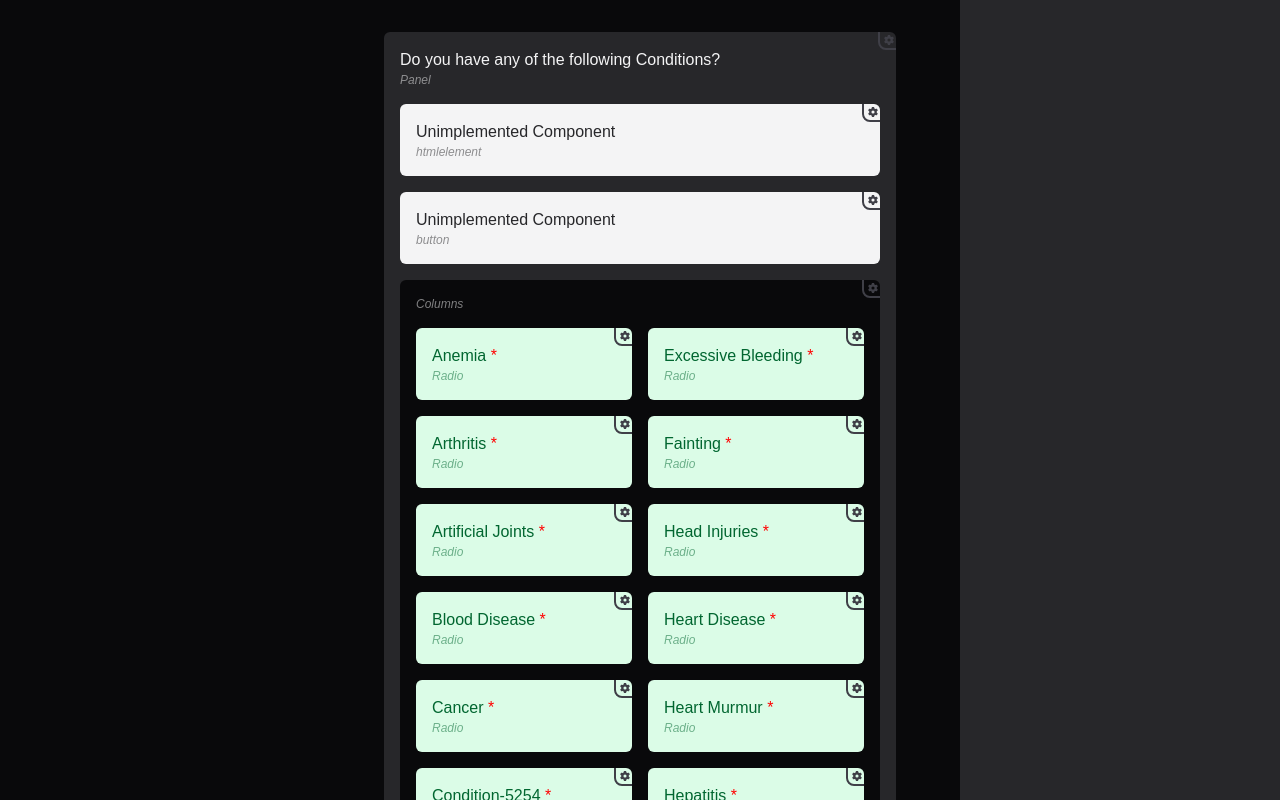
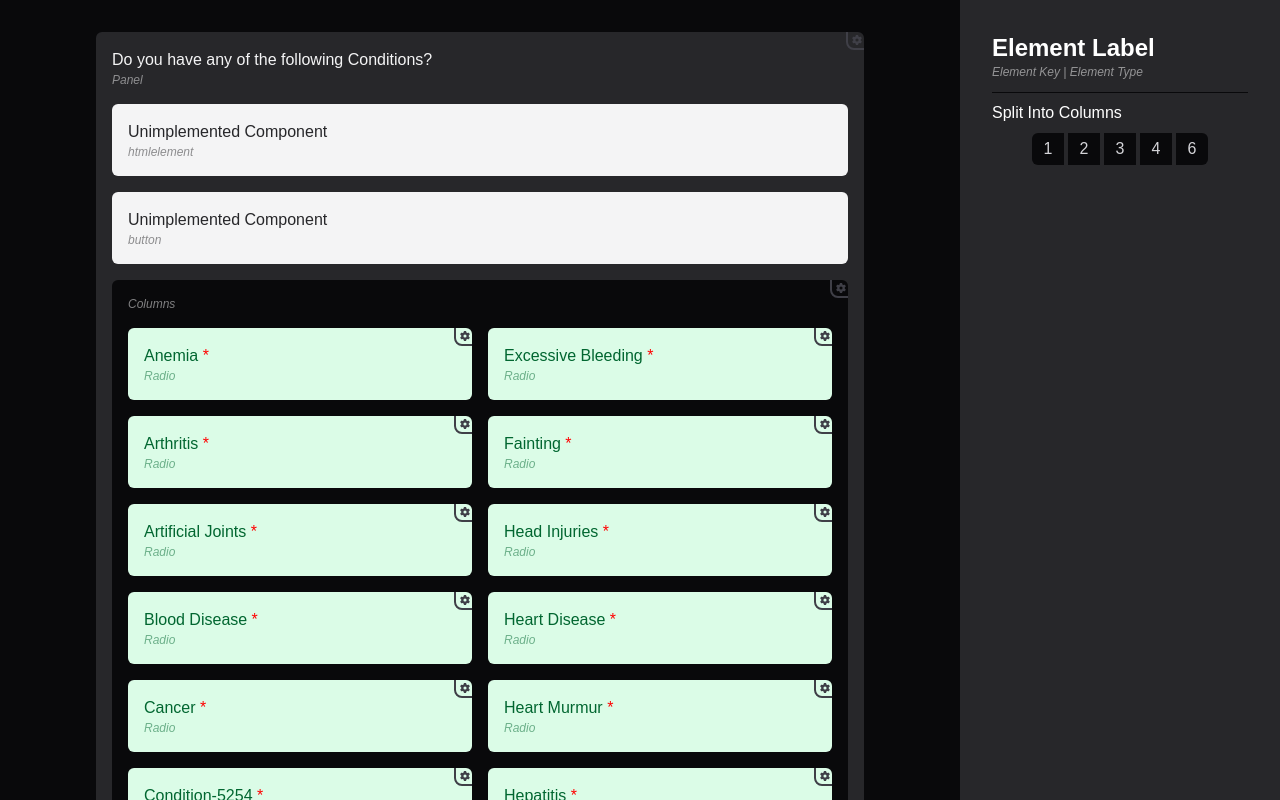
Before and after one commit to NexHealth-Ethan-Breinholt/Form-Edits, a Next.js app: page / in a window 1280 px wide. Built offline with nearby package versions, Linux system fonts and the light colour scheme.

Commit message:
Updated styling

```diff
--- a/src/app/components/form-components/label-container.tsx
+++ b/src/app/components/form-components/label-container.tsx
@@ -11,16 +11,17 @@ interface LabelContainerProps {
     icon?: React.ReactNode,
     columnSizes?: number[],
     columnContent?: React.ReactNode[],
+    showSettingsButton?: boolean,
 }
 
-export default function LabelContainer({ label, showLabel, sublabel, required, className, icon, columnSizes, columnContent }: LabelContainerProps) {
+export default function LabelContainer({ label, showLabel, sublabel, required, className, icon, columnSizes, columnContent, showSettingsButton = true }: LabelContainerProps) {
     const remainingColumnSize = columnSizes != null ? 12 - columnSizes.reduce((acc, num) => acc + num, 0) : 0;
 
     return (
         <div className={`relative p-4 rounded-md ${className} relative overflow-hidden`}>
-            <div className="absolute top-0 right-0 pl-[1px] pb-[1px] w-4 h-4 outline-2 outline-zinc-700 hover:brightness-125 transition text-zinc-700 cursor-pointer rounded-bl-md grid place-items-center">
+            {showSettingsButton && <button className="absolute top-0 right-0 pl-[1px] pb-[1px] w-4 h-4 outline-2 outline-zinc-700 hover:brightness-125 transition text-zinc-700 rounded-bl-md grid place-items-center">
                 <FaGear size={10} />
-            </div>
+            </button>}
 
             {icon && <div className="grid place-items-center inset-0 absolute">{icon}</div>}
             {showLabel && <h2 className={required ? "required" : ""}>{label}</h2>}
--- a/src/app/components/form-components/unimplemented.tsx
+++ b/src/app/components/form-components/unimplemented.tsx
@@ -6,6 +6,6 @@ interface UnimplementedProps {
 
 export default function Unimplemented({ type }: UnimplementedProps) {
     return (
-        <LabelContainer label="Unimplemented Component" showLabel={true} sublabel={type} required={false} className={"bg-zinc-100 text-zinc-800"} />
+        <LabelContainer label="Unimplemented Component" showLabel={true} sublabel={type} required={false} className={"bg-zinc-100 text-zinc-800"} showSettingsButton={false} />
     );
 }
--- a/src/app/globals.css
+++ b/src/app/globals.css
@@ -12,3 +12,7 @@ body {
 ::-webkit-scrollbar {
   display: none;
 }
+
+button {
+  cursor: pointer;
+}
--- a/src/app/page.tsx
+++ b/src/app/page.tsx
@@ -6,12 +6,29 @@ export default function Home() {
     <div>
       <FormContext>
         {/* <main className="flex flex-col gap-8 w-1/2 min-w-2xl m-auto py-16"> */}
-        <main className="grid grid-cols-[1fr_50%_1fr] h-screen overflow-hidden">
-          <div className="sticky left-0 top-0 bottom-0"></div>
+        <main className="grid grid-cols-[75%_1fr] h-screen overflow-hidden">
           <div className="py-8 px-16 overflow-y-scroll">
-            <FormDisplayer filePath="/form-examples/med-history-conditions.json" />
+            <div className="max-w-3xl m-auto">
+              <FormDisplayer filePath="/form-examples/med-history-conditions.json" />
+            </div>
           </div>
-          <div className="sticky right-0 top-0 bottom-0 bg-zinc-800"></div>
+          <div className="sticky right-0 top-0 bottom-0 bg-zinc-800 text-white p-8">
+            <div className="flex flex-col">
+              <h1 className="font-bold text-2xl">Element Label</h1>
+              <h2 className="text-xs opacity-50 italic">Element Key | Element Type</h2>
+              <hr className="text-zinc-950 mt-3 mb-2" />
+              <div>
+                <p className="mb-2">Split Into Columns</p>
+                <div className="text-zinc-300 space-x-1 m-auto w-fit">
+                  <button className="bg-zinc-950 w-8 h-8 hover:bg-zinc-900 hover:text-white rounded-l-md">1</button>
+                  <button className="bg-zinc-950 w-8 h-8 hover:bg-zinc-900 hover:text-white">2</button>
+                  <button className="bg-zinc-950 w-8 h-8 hover:bg-zinc-900 hover:text-white">3</button>
+                  <button className="bg-zinc-950 w-8 h-8 hover:bg-zinc-900 hover:text-white">4</button>
+                  <button className="bg-zinc-950 w-8 h-8 hover:bg-zinc-900 hover:text-white rounded-r-md">6</button>
+                </div>
+              </div>
+            </div>
+          </div>
         </main>
       </FormContext>
     </div>
```
